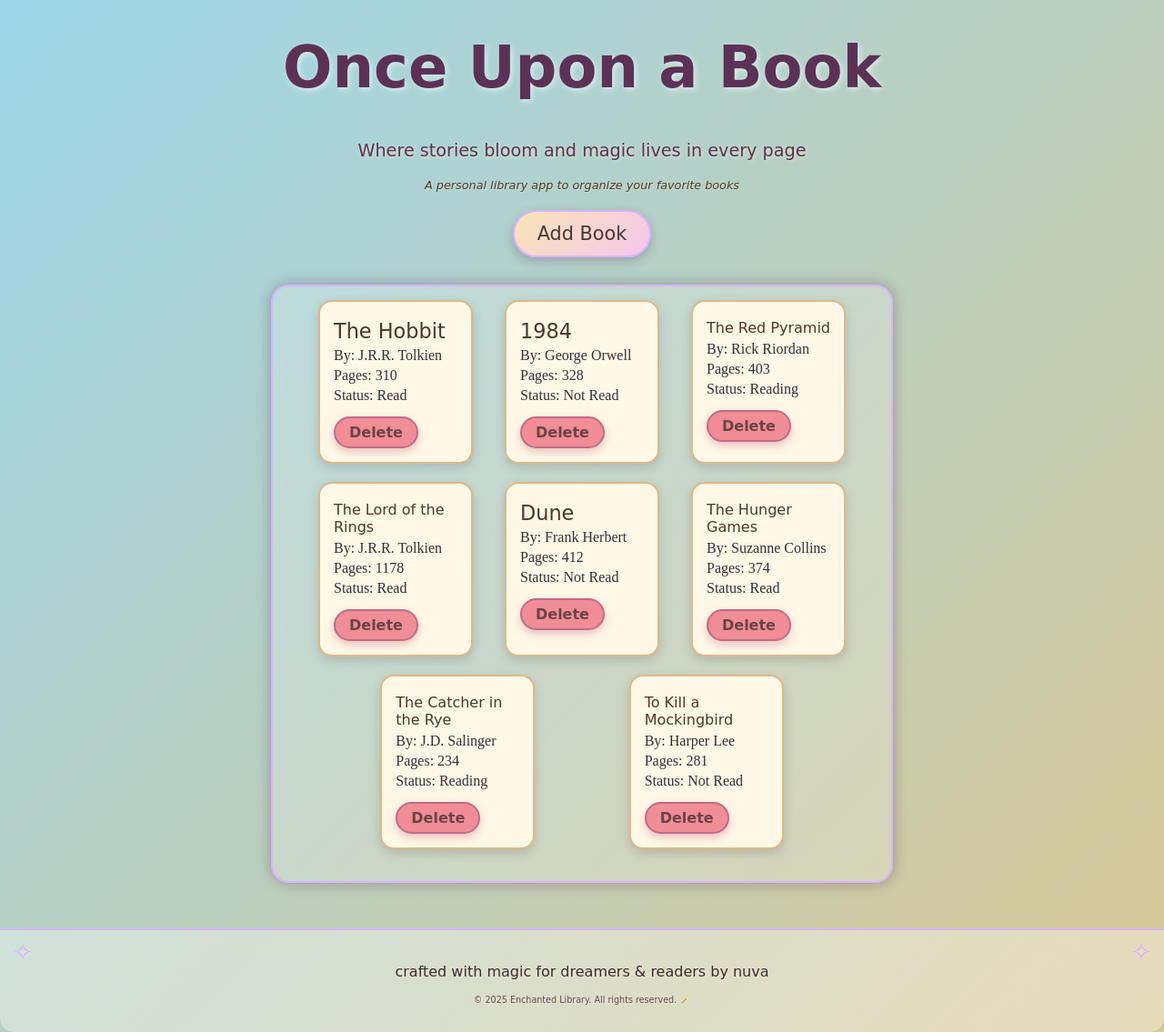
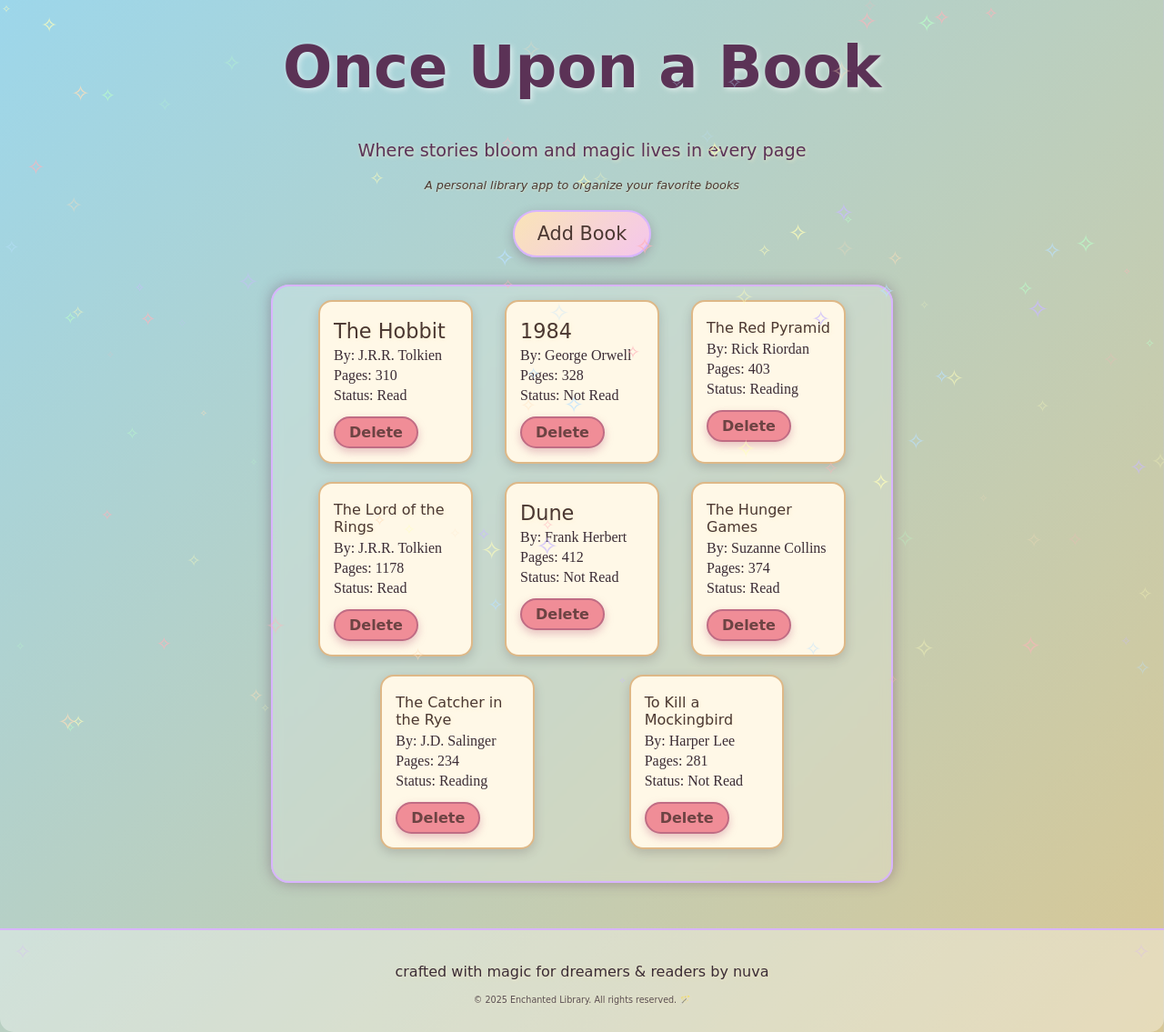
Before and after one commit to nuvashrestha/Library-App, a plain HTML site: page index.html in a window 1280 px wide. Shown: the part 6-1141 px from the top of the page at 91% size. Drawn offline with Linux system fonts and the light colour scheme.

Commit message:
Add starry background animation and pastel color palette to enhance UI

```diff
--- a/book.js
+++ b/book.js
@@ -70,5 +70,35 @@ function adjustTitleFont(bookTitleElement) {
     }
 }
 
-// console.log(myLibrary);
-// console.log(myLibrary[0].info());
+const numStars = 100;
+const pastelColors = [
+    'rgba(255, 179, 186, 0.8)', // pink
+    'rgba(255, 223, 186, 0.8)', // peach
+    'rgba(255, 255, 186, 0.8)', // yellow
+    'rgba(186, 255, 201, 0.8)', // mint
+    'rgba(186, 225, 255, 0.8)', // light blue
+    'rgba(201, 186, 255, 0.8)'  // lavender
+];
+
+const style = document.createElement('style');
+style.textContent = `
+    @keyframes twinkle {
+        0%, 100% { opacity: 0.3; }
+        50% { opacity: 1; }
+    }
+`;
+document.head.appendChild(style);
+
+for (let i = 0; i < numStars; i++) {
+    const star = document.createElement('div');
+    star.textContent = '✧';
+    star.style.position = 'absolute';
+    star.style.top = Math.random() * window.innerHeight + 'px';
+    star.style.left = Math.random() * window.innerWidth + 'px';
+    star.style.fontSize = Math.random() * 20 + 10 + 'px';
+    star.style.color = pastelColors[Math.floor(Math.random() * pastelColors.length)];
+    star.style.pointerEvents = 'none';
+    star.style.animation = `twinkle ${Math.random() * 3 + 2}s infinite`; // random duration between 2-5s
+    star.style.animationDelay = `${Math.random() * 5}s`; // random start time
+    document.body.appendChild(star);
+}
```
Also changed, not shown: index.html (+3 -1 lines).
